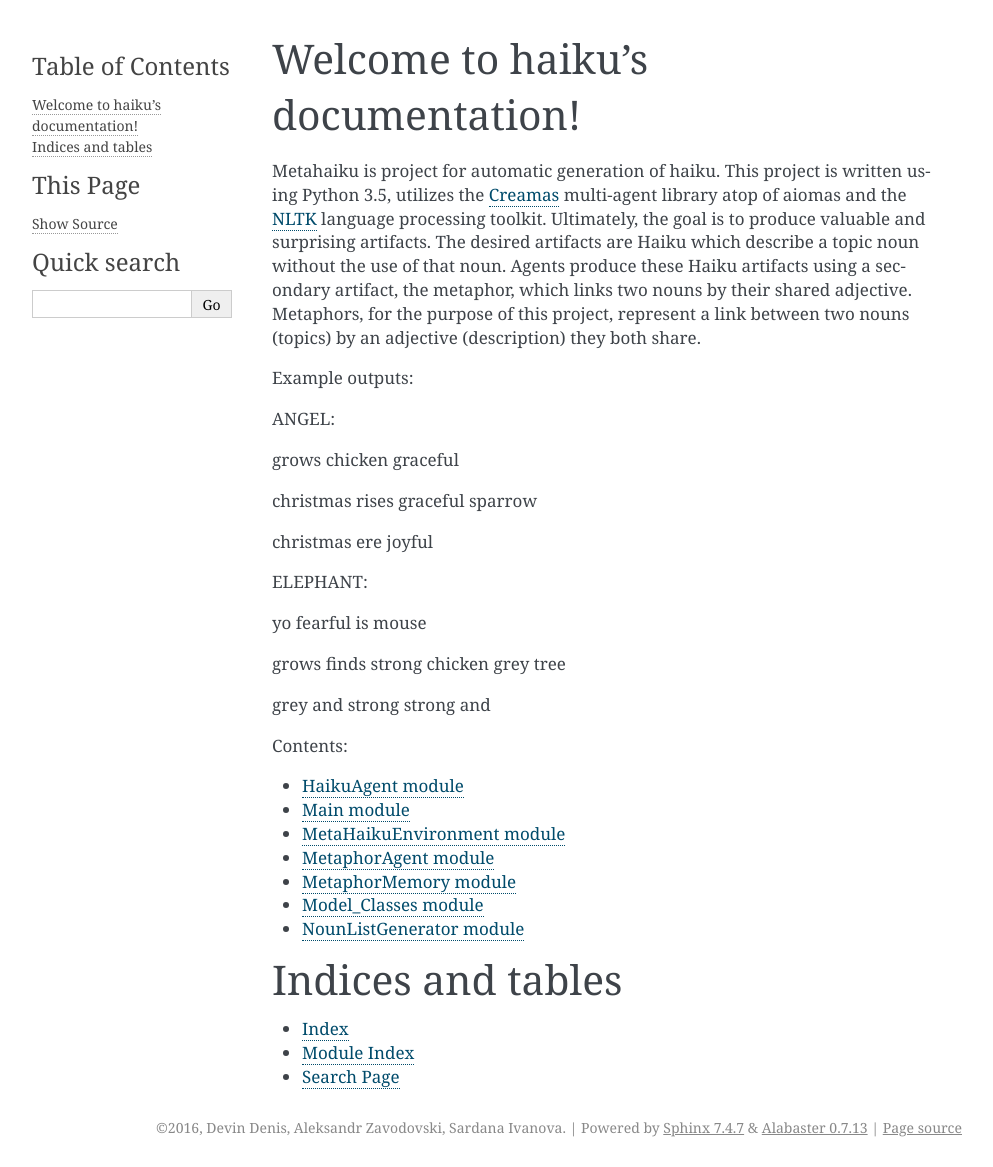
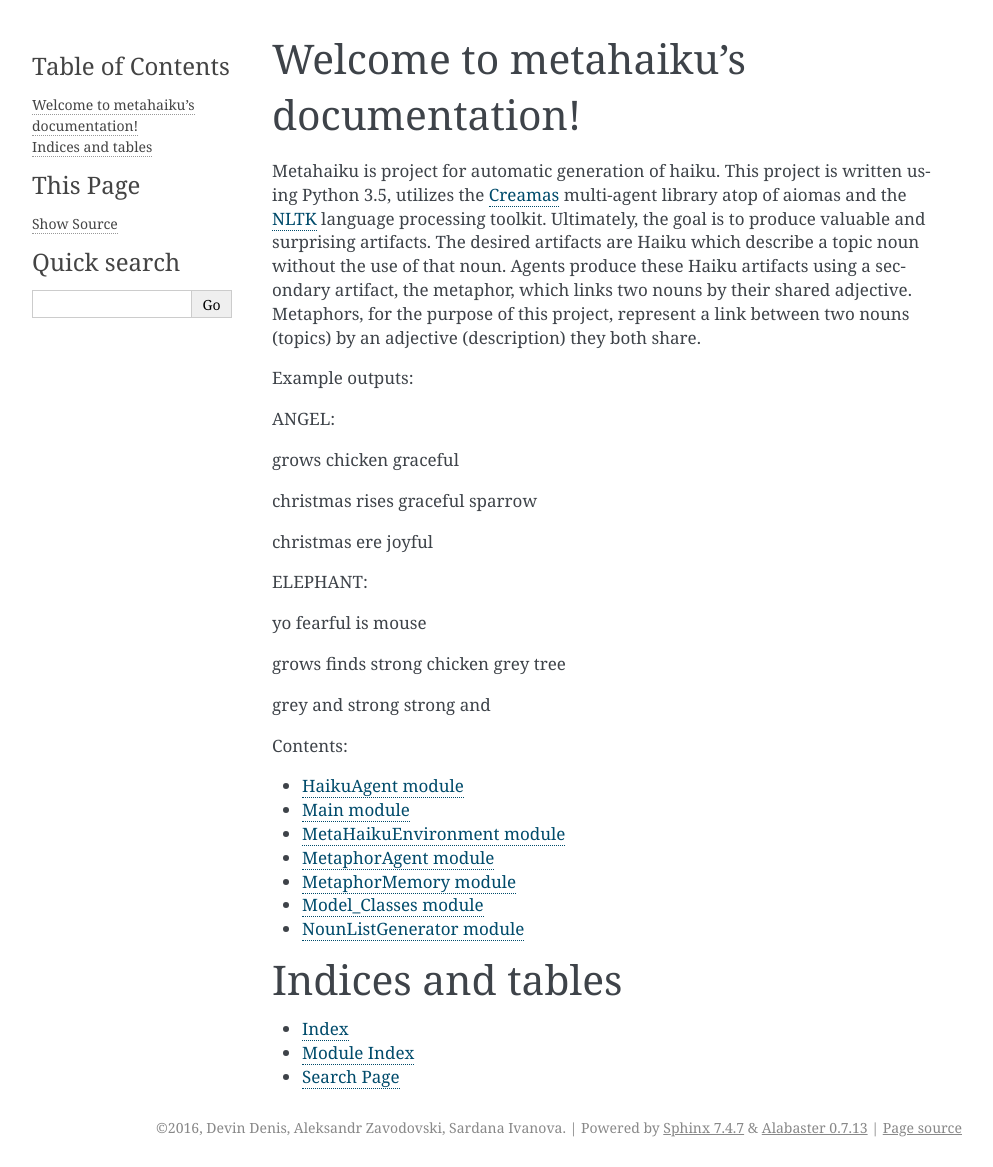
Before and after one commit to al3xz/haiku, a Sphinx documentation site: the page built from docs/source/index.rst, in a window 1280 px wide. Shown: the whole page, without its empty margins (148-1141 px from the left). Built offline with Sphinx 7.4.7, drawn with Linux system fonts in a browser that asks for light colours.

```diff
--- a/docs/source/index.rst
+++ b/docs/source/index.rst
@@ -3,8 +3,8 @@
    You can adapt this file completely to your liking, but it should at least
    contain the root `toctree` directive.
 
-Welcome to haiku's documentation!
-=================================
+Welcome to metahaiku's documentation!
+=====================================
 Metahaiku is project for automatic generation of haiku. This project is written using Python 3.5, utilizes the `Creamas <https://pypi.python.org/pypi/creamas/0.1.0>`_ multi-agent library atop of aiomas and the `NLTK <http://www.nltk.org/>`_ language processing toolkit. Ultimately, the goal is to produce valuable and surprising artifacts. The desired artifacts are Haiku which describe a topic noun without the use of that noun. Agents produce these Haiku artifacts using a secondary artifact, the metaphor, which links two nouns by their shared adjective. Metaphors, for the purpose of this project, represent a link between two nouns (topics) by an adjective (description) they both share.
 
 Example outputs:
```
Also changed, not shown: README.md (+1 -0 lines).
